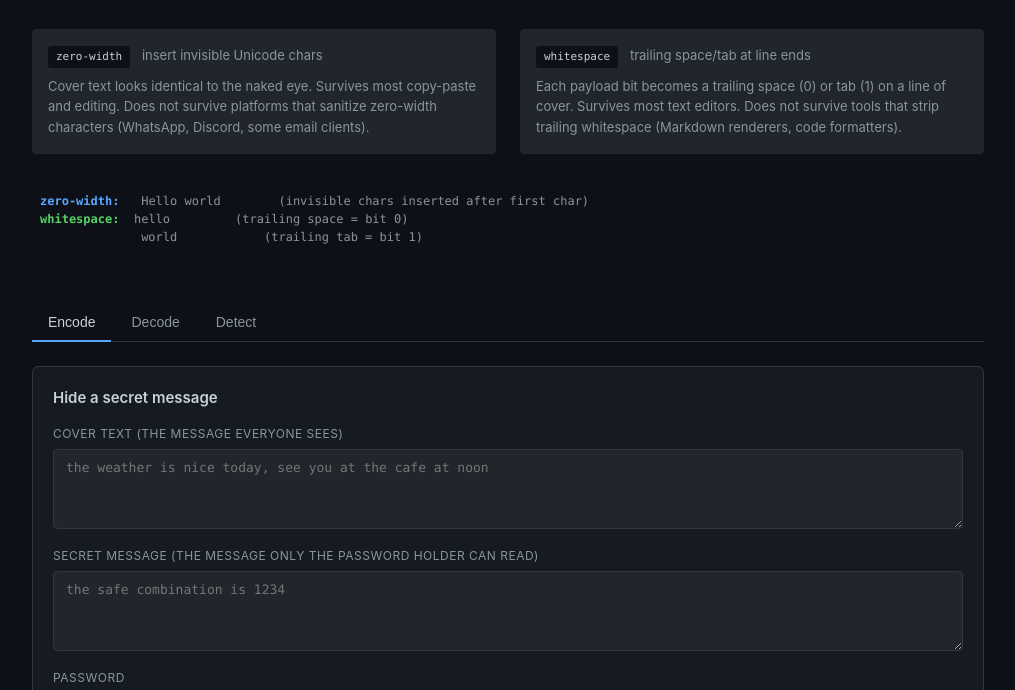
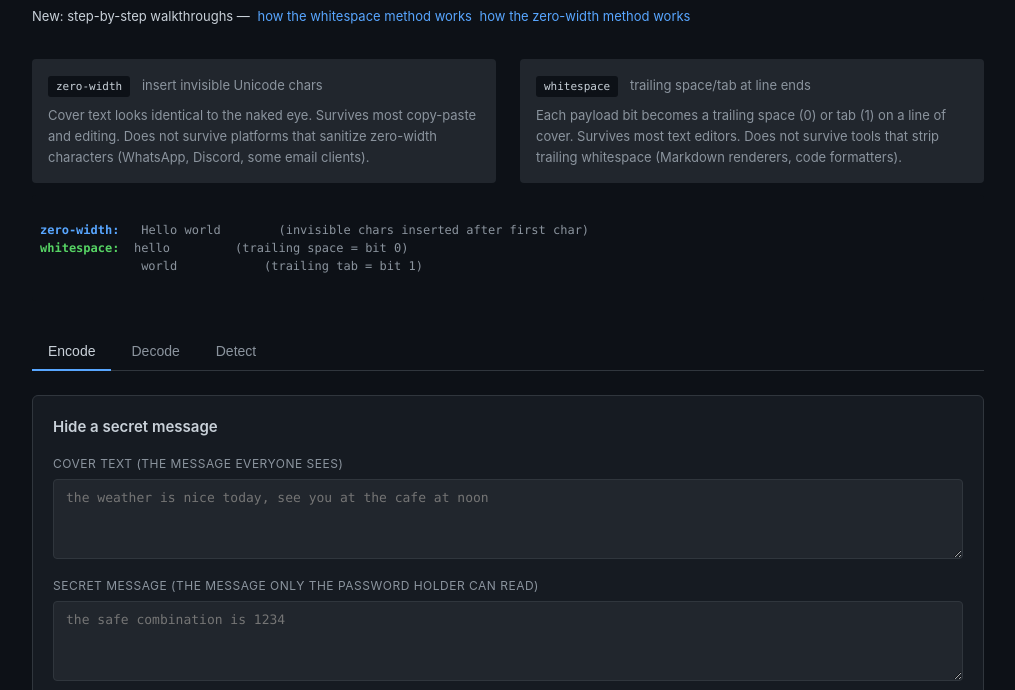
Before and after one commit to Saman-ghorayshi/text-steganography, a plain HTML site: page docs/index.html in a window 1280 px wide. Shown: the part 129-819 px from the top of the page, without its empty margins (132-1147 px from the left). Drawn offline with Linux system fonts and the light colour scheme.

Commit message:
link the two how-it-works pages from the demo header
adds a row of teaching-page links under the existing subtitle on the demo home so visitors see there is a step-by-step walkthrough for each method.

```diff
--- a/docs/index.html
+++ b/docs/index.html
@@ -237,6 +237,11 @@
       Hide an encrypted secret message inside plain text using invisible
       Unicode characters or trailing whitespace. Decoding requires the password.
       Everything runs in your browser; nothing is uploaded.
+    </div>
+    <div style="margin-top: 10px; font-size: 13px;">
+      New: step-by-step walkthroughs —
+      <a class="source-link" href="whitespace.html" style="margin-left: 4px">how the whitespace method works</a>
+      <a class="source-link" href="zero-width.html" style="margin-left: 4px">how the zero-width method works</a>
     </div>
   </header>
 
```
